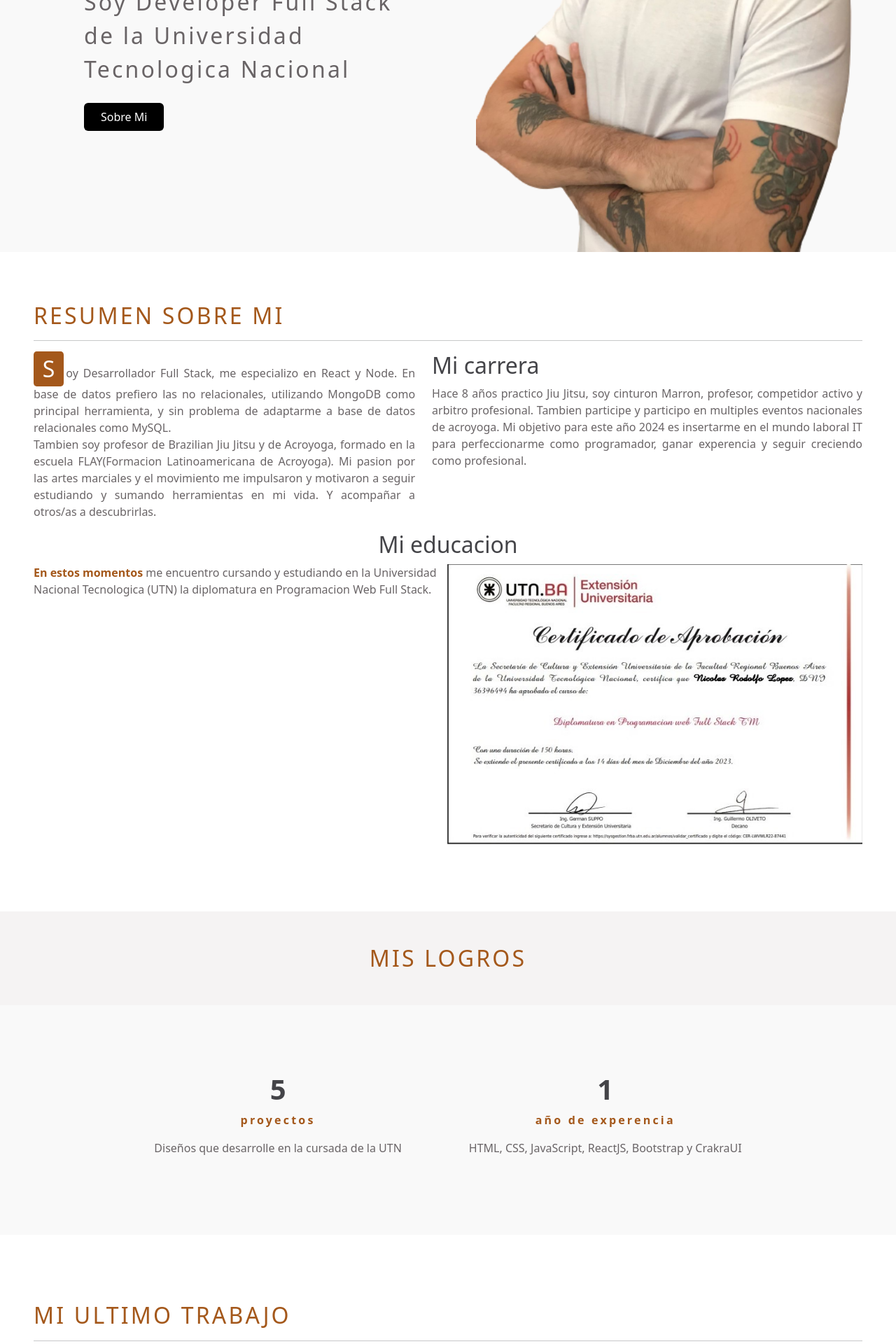
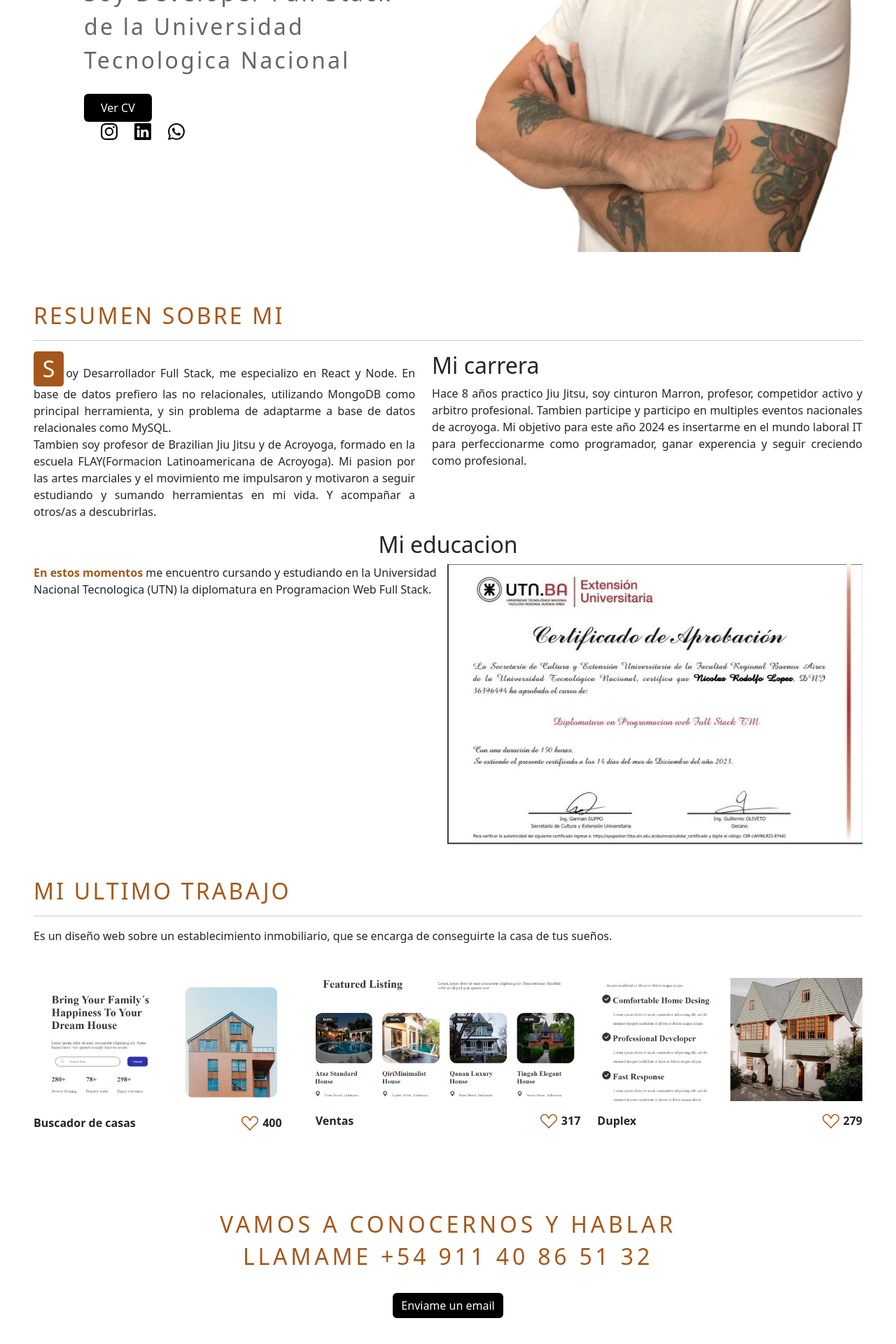
Before and after one commit to NicoLopezBjj/portfolio2.0, a React (Vite) app: page / in a window 1280 px wide. Shown: the part 440-2360 px from the top of the page at 70% size. Built offline with nearby package versions, Linux system fonts and the light colour scheme.

Commit message:
delete sectionTres, changes in Inicio, move Iconos+

```diff
--- a/src/App.jsx
+++ b/src/App.jsx
@@ -5,9 +5,7 @@ import "./Components/Header/Header.css"
 import { Header } from './Components/Header/Header'
 import { SectionDos } from './Components/SectionDos/SectionDos'
 import { Inicio } from './Components/Inicio/Inicio'
-import { SectionTres } from './Components/SectionTres/SectionTres'
 import { SectionCuatro } from './Components/SectionCuatro/SectionCuatro'
-import { SectionQuinta } from './Components/SectionQuinta/SectionQuinta'
 import { SectionSeis } from './Components/SectionSeis/SectionSeis'
 import { SectionSiete } from './Components/SectionSiete/SectionSiete'
 
@@ -19,9 +17,7 @@ function App() {
       <Header />
       <Inicio/>
       <SectionDos/>
-      <SectionTres/>
       <SectionCuatro/>
-      <SectionQuinta/>
       <SectionSeis/>
       <SectionSiete/>
     </>
--- a/src/Components/Header/Header.jsx
+++ b/src/Components/Header/Header.jsx
@@ -25,9 +25,7 @@ const Header = () => {
                 <div className="navbar-nav margin px-1">
                     <a className="nav-link active " aria-current="page" href="#inicio" onClick={handleLinkClick} >Inicio</a>
                     <a className="nav-link " href="#resumen" onClick={handleLinkClick}>Resumen sobre mi</a>
-                    <a className="nav-link " href="#logros" onClick={handleLinkClick}>Logros</a>
                     <a className="nav-link " href="#lastJob" onClick={handleLinkClick}>Ultimo trabajo</a>
-                    <a className="nav-link" href="#habilidades" onClick={handleLinkClick}>Habilidades</a>
                     <a className="nav-link " href="#contactame" onClick={handleLinkClick}>Contactame</a>
                 </div>
             </div>
--- a/src/Components/Inicio/Inicio.css
+++ b/src/Components/Inicio/Inicio.css
@@ -20,6 +20,12 @@ button:hover {
     letter-spacing: 0.2rem;
 }
 
+.titleBrown{
+    color: #A4581B;
+    text-transform: uppercase;
+    letter-spacing: 0.2rem;
+}
+
 @media(min-width:760px){
     .fontSize{
         font-size: 4rem;
--- a/src/Components/Inicio/Inicio.jsx
+++ b/src/Components/Inicio/Inicio.jsx
@@ -1,5 +1,6 @@
 import React from 'react';
 import "./Inicio.css"
+import { Iconos } from '../Iconos/Iconos';
 import imageSrc from "/mifotosinfondo.png"
 
 const Inicio = () => {
@@ -10,7 +11,8 @@ const Inicio = () => {
             <div id="inicio" className='ms-5 d-flex flex-column justify-content-center'>
                 <h1 className="empujar titleBrown fontSize mx-4 pb-2">Hola<br/> mi nombre<br/> es Nico Lopez</h1>
                 <p className='gris mx-4 fontSizeB pb-2'>Soy Developer Full Stack <br/> de la Universidad Tecnologica Nacional</p>
-                <a href="#resumen"><button className="btn btn-primary color ms-4 border-0 px-4 py-2" href="#resumen">Sobre Mi</button></a>
+                <a href="#resumen"><button className="btn btn-primary color ms-4 border-0 px-4 py-2" href="#cv">Ver CV</button></a>
+                <Iconos/>
             </div>
             <div>
                 <img className="h-100 d-none d-lg-block" src={imageSrc} alt="" />
--- a/src/Components/SectionTres/SectionTres.css
+++ /dev/null
@@ -1,30 +0,0 @@
-.fondo{
-    background-color: #f9f9f9 !important;
-}
-
-.otroFondo{
-    background-color: #f5f3f3 !important;
-}
-
-.titleBlack{
-    color: #444448;
-}
-
-.marronDos{
-    color:#A4581B;
-    letter-spacing: 0.2rem;
-}
-
-.colorGris {
-    color: #696466;
-}
-
-.titleBrown{
-    color: #A4581B;
-    text-transform: uppercase;
-    letter-spacing: 0.2rem;
-}
-
-.size{
-    font-size: 2.5rem;
-}
--- a/src/Components/SectionTres/SectionTres.jsx
+++ /dev/null
@@ -1,25 +0,0 @@
-import React from 'react';
-import "./SectionTres.css"
-const SectionTres = () => {
-    return(
-        <section id="logros" className='text-center py-2 my-md-5 py-md-5'>
-            <div>
-                <h2 className='titleBrown otroFondo py-5 mb-0'>Mis logros</h2>
-            </div>
-            <div className='d-flex justify-content-center fondo py-5 px-3'>
-                <div className='py-5 me-5'>
-                    <h2 className='titleBlack bold size'>5</h2>
-                    <p className='marronDos bold'>proyectos</p>
-                    <p className='colorGris'>Diseños que desarrolle en la cursada de la UTN</p>
-                </div>
-                <div className='py-5 ms-5'>
-                    <h2 className='titleBlack bold size'>1</h2>
-                    <p className='marronDos bold'>año de experencia</p>
-                    <p className='colorGris'>HTML, CSS, JavaScript, ReactJS, Bootstrap y CrakraUI</p>
-                </div>
-            </div>
-        </section>
-    )
-}
-
-export { SectionTres }
```
